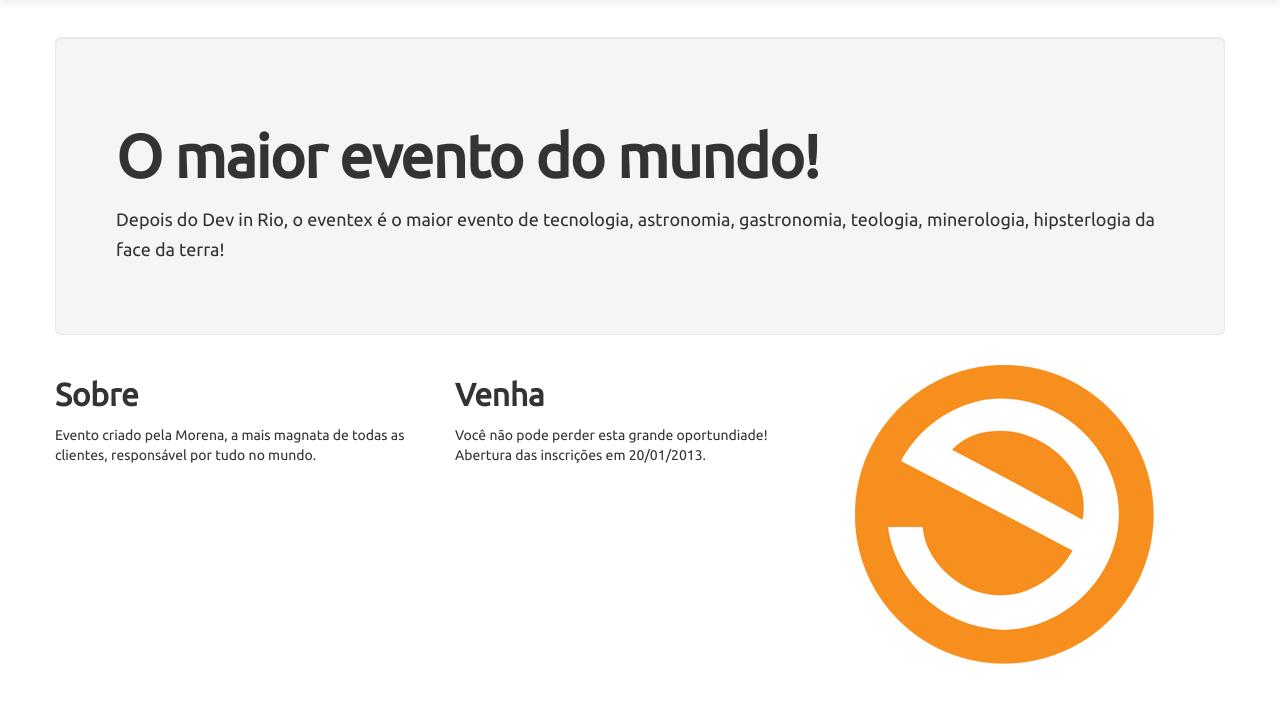
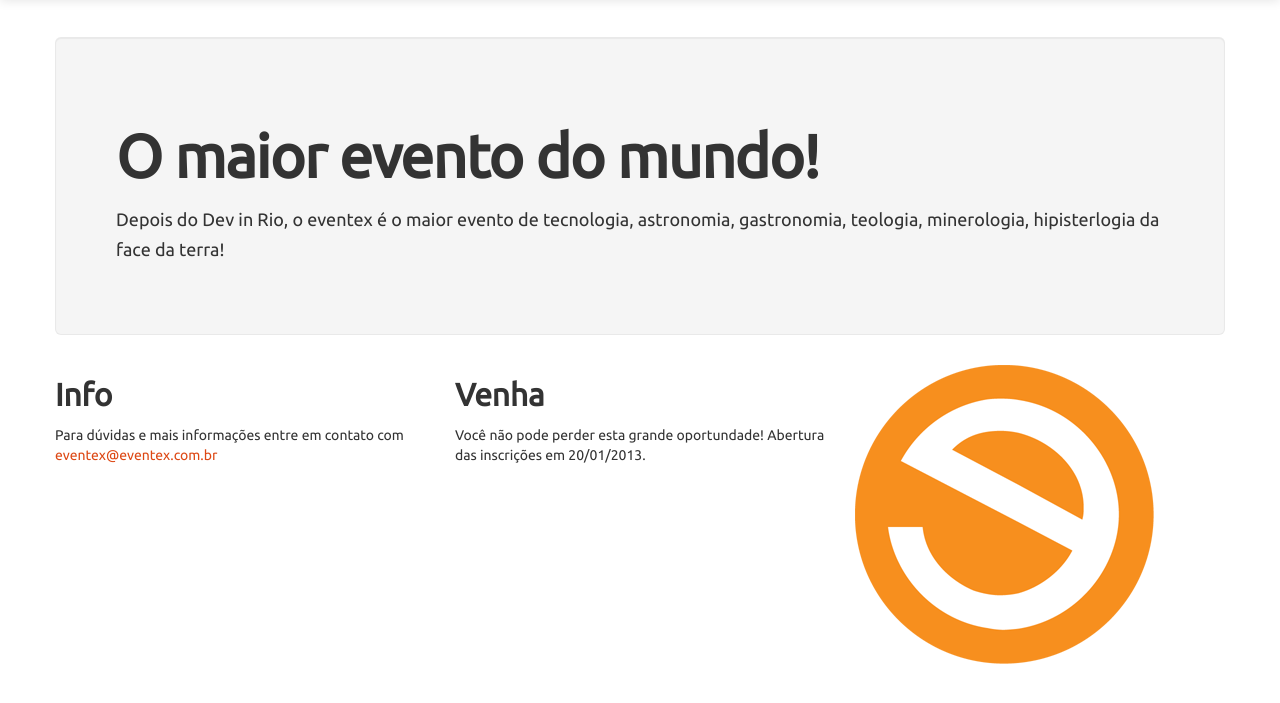
Before and after one commit to fabiopalm/eventex, a Django app: template eventex/core/templates/index.html in a window 1280 px wide. Shown: the part 43-746 px from the top of the page. Run offline with Django 3.2, Linux system fonts and the light colour scheme; the template is opened without the code that fills it, so the values that code supplies are empty; parts of the project's set-up code (start-up, migrations or seed data) failed here and were passed over.

Commit message:
Ajustes nos textos

```diff
--- a/eventex/core/templates/index.html
+++ b/eventex/core/templates/index.html
@@ -32,16 +32,16 @@
                 <div>
                   <div class="hero-unit">
                         <h1>O maior evento do mundo!</h1>
-                        <p>Depois do Dev in Rio, o eventex é o maior evento de tecnologia, astronomia, gastronomia, teologia, minerologia, hipsterlogia da face da terra!</p>
+                        <p>Depois do Dev in Rio, o eventex é o maior evento de tecnologia, astronomia, gastronomia, teologia, minerologia, hipisterlogia da face da terra!</p>
                   </div>
                   <div class="row-fluid">
                     <div class="span4">
-                      <h2>Sobre</h2>
-                      <p>Evento criado pela Morena, a mais magnata de todas as clientes, responsável por tudo no mundo.</p>
+                      <h2>Info</h2>
+					  <p>Para dúvidas e mais informações entre em contato com <a href="mailto:eventex@eventex.com.br">eventex@eventex.com.br</a></p>
                     </div>
                     <div class="span4">
                       <h2>Venha</h2>
-                      <p>Você não pode perder esta grande oportundiade! Abertura das inscrições em 20/01/2013.</p>
+                      <p>Você não pode perder esta grande oportundade! Abertura das inscrições em 20/01/2013.</p>
                     </div>
                     <div class="span4">
                         <img src="{{ STATIC_URL }}imgs/logo_e.png" />
```
